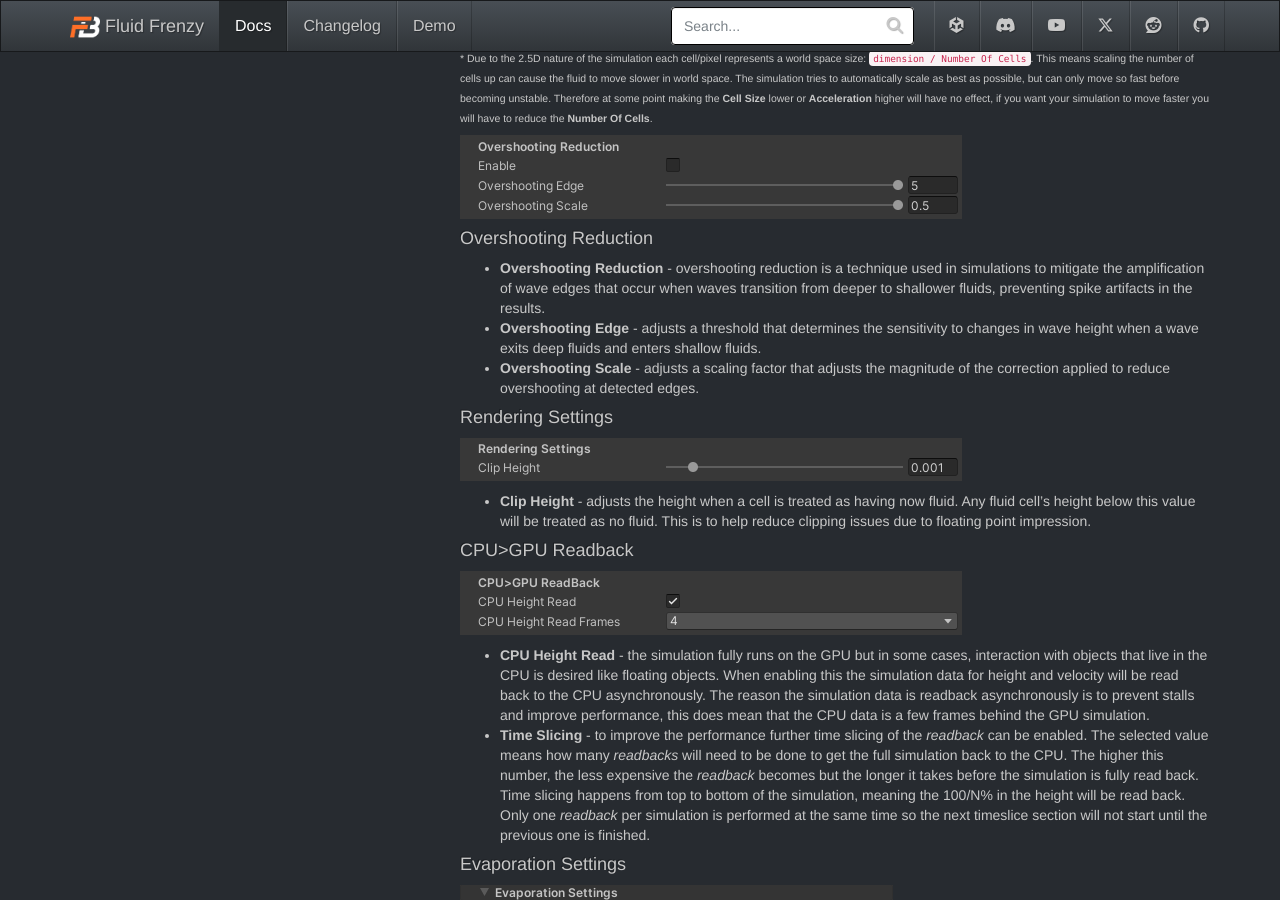
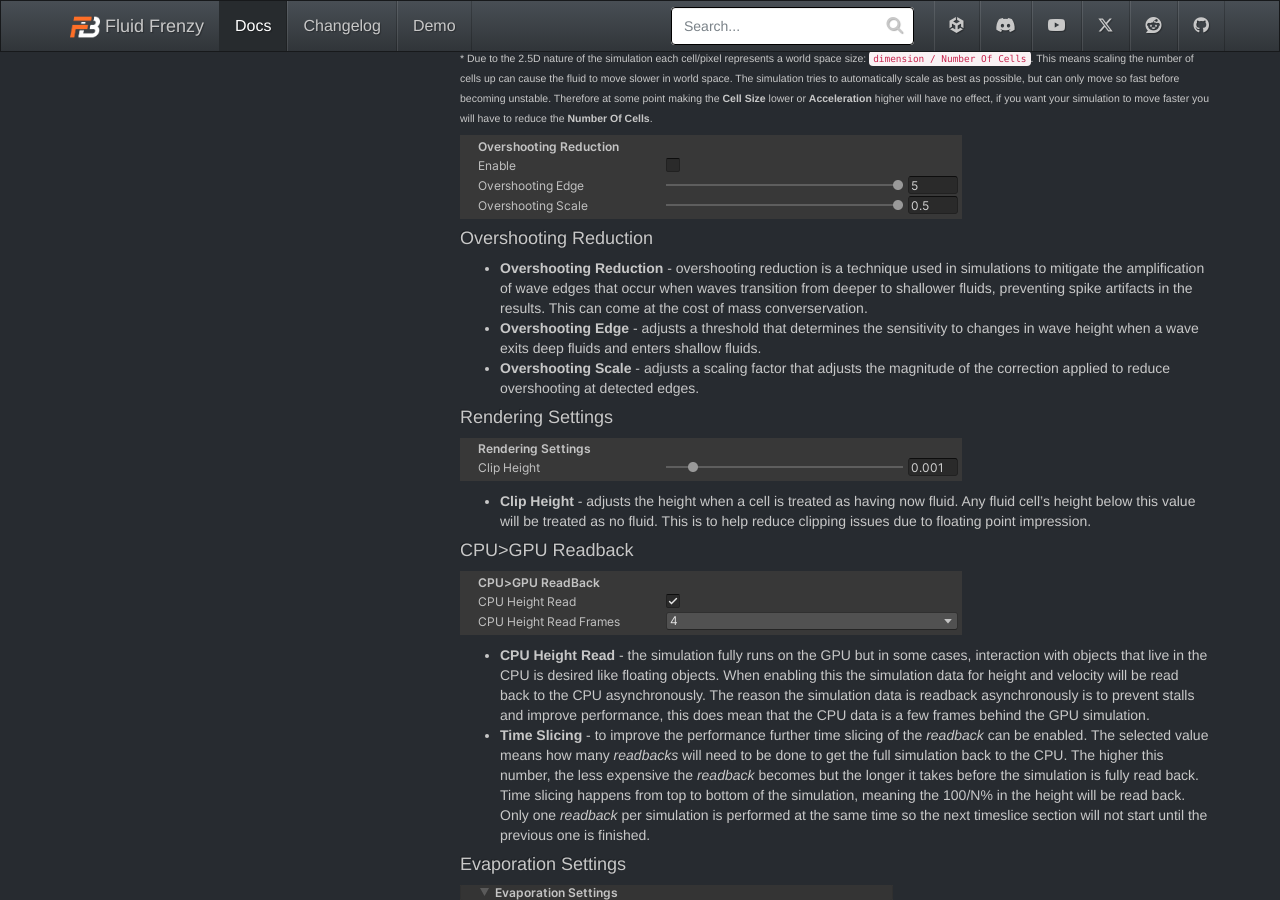
Before and after one commit to FrenzyByte/fluidfrenzy, a Jekyll site: the page built from _docs/fluid-simulation-components.md, in a window 1280 px wide and 900 px high, scrolled down 6330 px. Built offline with Jekyll 4.4.1, drawn with Linux system fonts in a browser that asks for light colours.

Commit message:
more v1.2.1 docs

```diff
--- a/_docs/fluid-simulation-components.md
+++ b/_docs/fluid-simulation-components.md
@@ -163,7 +163,7 @@ These settings control the main part of the simulation, how fast fluids move dow
 
 #### Overshooting Reduction
 
-- **Overshooting Reduction** - overshooting reduction is a technique used in simulations to mitigate the amplification of wave edges that occur when waves transition from deeper to shallower fluids, preventing spike artifacts in the results.
+- **Overshooting Reduction** - overshooting reduction is a technique used in simulations to mitigate the amplification of wave edges that occur when waves transition from deeper to shallower fluids, preventing spike artifacts in the results. This can come at the cost of mass converservation.
 - **Overshooting Edge** - adjusts a threshold that determines the sensitivity to changes in wave height when a wave exits deep fluids and enters shallow fluids.
 - **Overshooting Scale** - adjusts a scaling factor that adjusts the magnitude of the correction applied to reduce overshooting at detected edges.
 
```
Also changed, not shown: _changelog/index.md (+3 -3 lines).
